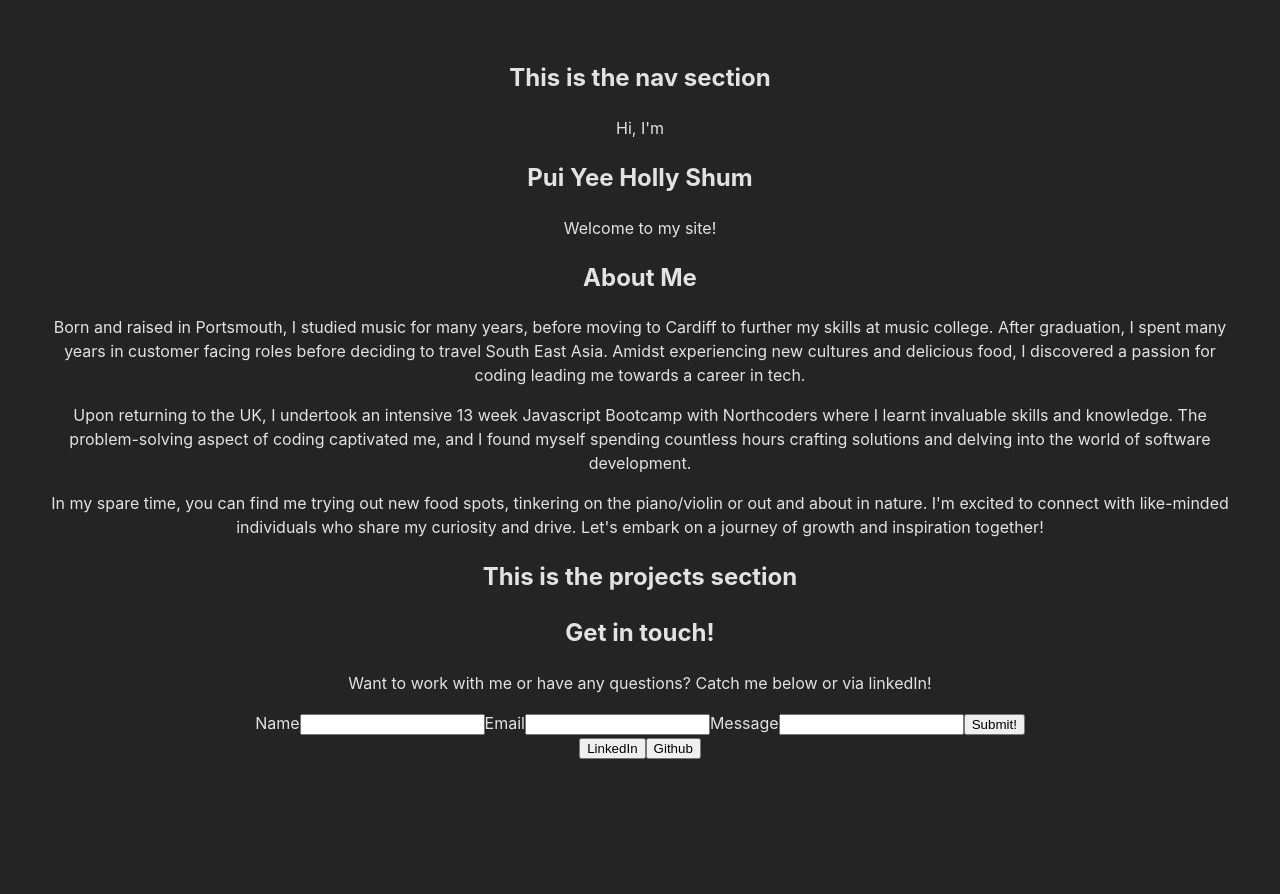
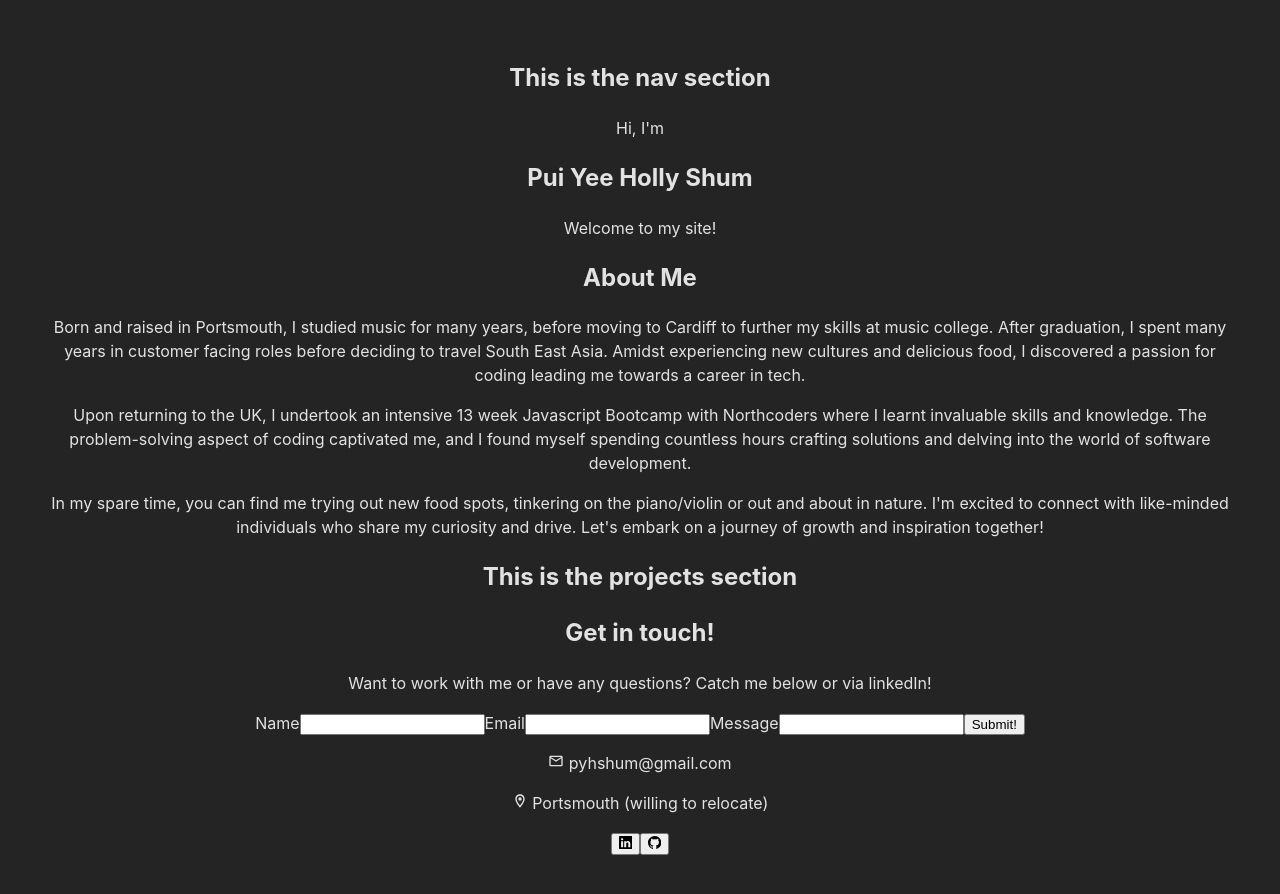
Before and after one commit to pyholly/Portfolio, a React (Vite) app: page / in a window 1280 px wide. Before the commit the page ends 800 px from the top, so only its background shows below. Built offline with nearby package versions, Linux system fonts and the light colour scheme.

Commit message:
add contact details and icons

```diff
--- a/components/Contact.jsx
+++ b/components/Contact.jsx
@@ -1,4 +1,8 @@
 import { useState } from "react";
+import { MdMailOutline } from "react-icons/md";
+import { MdOutlineLocationOn } from "react-icons/md";
+import { BsLinkedin } from "react-icons/bs";
+import { BsGithub } from "react-icons/bs";
 
 export const Contact = () => {
   const [name, setName] = useState("");
@@ -37,14 +41,24 @@ export const Contact = () => {
         />
         <button type="submit">Submit!</button>
       </form>
+      <p>
+        <MdMailOutline /> pyhshum@gmail.com
+      </p>
+      <p>
+        <MdOutlineLocationOn /> Portsmouth (willing to relocate)
+      </p>
       <a
         href="https://www.linkedin.com/in/pui-yee-shum-236977274"
         target="_blank"
       >
-        <button>LinkedIn</button>
+        <button>
+          <BsLinkedin />
+        </button>
       </a>
       <a href="https://github.com/pyholly" target="_blank">
-        <button>Github</button>
+        <button>
+          <BsGithub />
+        </button>
       </a>
     </>
   );
--- a/package.json
+++ b/package.json
@@ -11,7 +11,8 @@
   },
   "dependencies": {
     "react": "^18.2.0",
-    "react-dom": "^18.2.0"
+    "react-dom": "^18.2.0",
+    "react-icons": "^4.10.1"
   },
   "devDependencies": {
     "@types/react": "^18.2.15",
```
Also changed, not shown: 1 other file (tests, documents, lock files or other folders).
